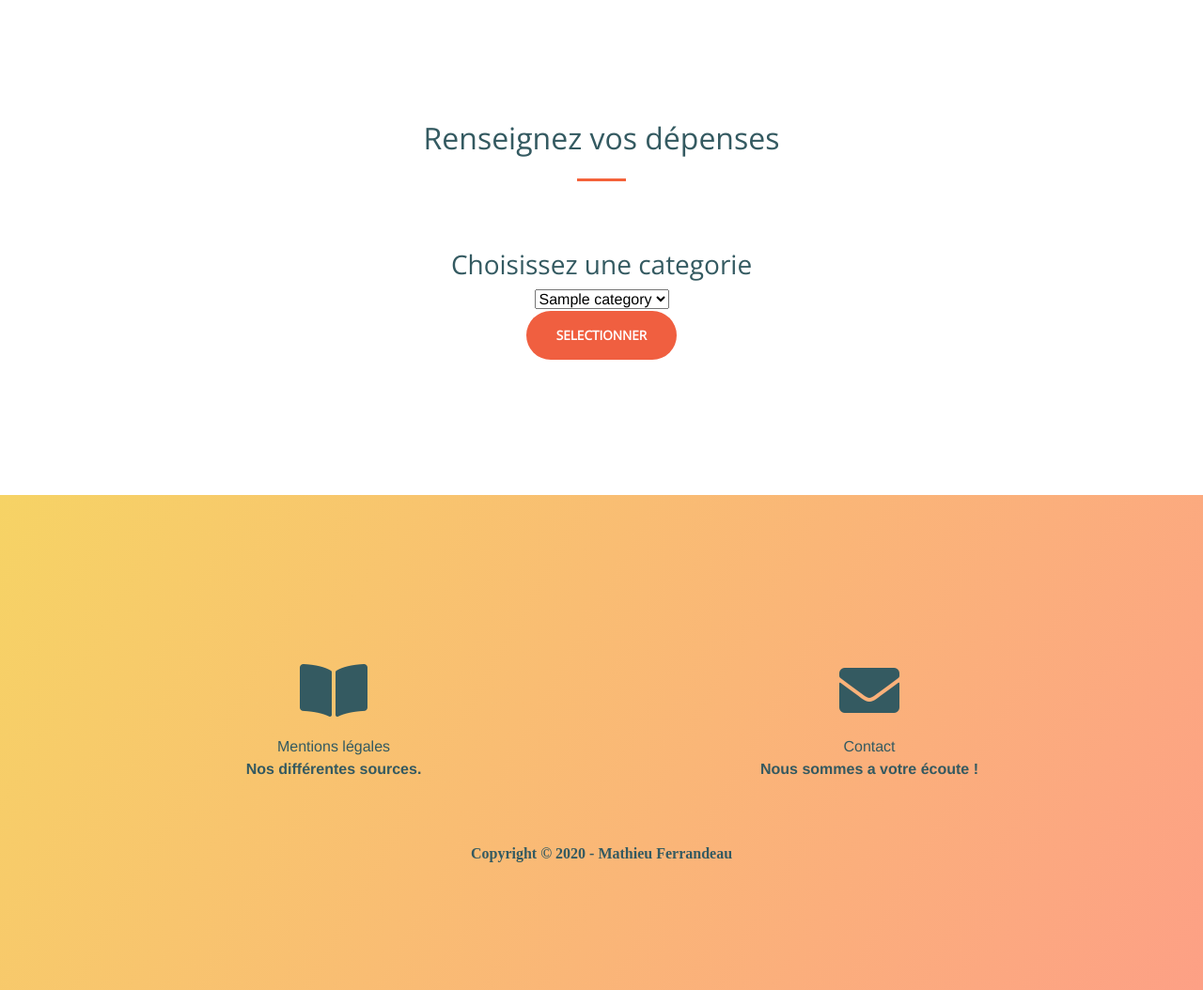
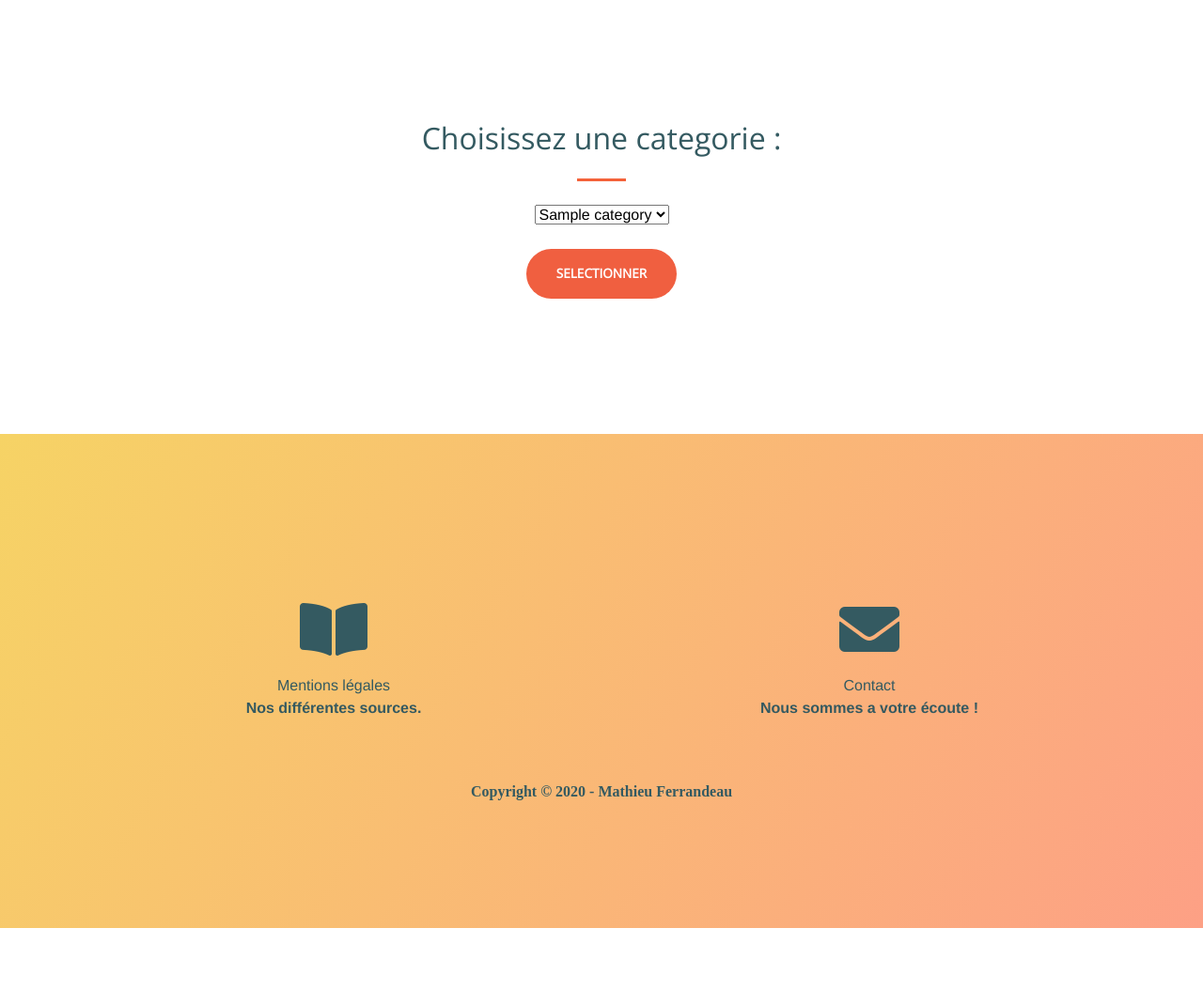
Before and after one commit to MathieuFerrandeau/Project13, a Django app: page /record-outlay/ in a window 1280 px wide. Shown: the part 300-1354 px from the top of the page at 94% size. After the commit the page ends 1288 px from the top, so only its background shows below. Run offline with Django 3.2, Linux system fonts and the light colour scheme; a user stored in the database is signed in; tables that the repository leaves empty hold one stand-in row (values such as "Sample post"); some libraries are stand-ins or nearby versions; some web fonts are replaced.

Commit message:
modifications

```diff
--- a/oc13/spent/templates/spent/record_outlay.html
+++ b/oc13/spent/templates/spent/record_outlay.html
@@ -7,17 +7,17 @@
         <div class="row">
             {% if outlay %}
             <div class="col-lg-12 text-center">
-            <h2 class="section-heading">{{category_choose.name}}</h2>
+            <h2 class="section-heading">{{category_choose.name}} :</h2>
             <hr class="divider my-4">
           </div>
             {% elif outlay_selected %}
             <div class="col-lg-12 text-center">
-            <h2 class="section-heading">{{outlay_selected.name}}</h2>
+            <h2 class="section-heading">{{outlay_selected.name}} :</h2>
             <hr class="divider my-4">
           </div>
             {% else %}
           <div class="col-lg-12 text-center">
-            <h2 class="section-heading">Renseignez vos dépenses</h2>
+            <h2 class="section-heading">Choisissez une categorie :</h2>
             <hr class="divider my-4">
           </div>
             {% endif %}
@@ -29,8 +29,6 @@
             {% elif outlay_selected %}
             {% else %}
                <div class="col-lg-12 col-md-9 text-center">
-            <div class="service-box mt-5 mx-auto">
-              <h3>Choisissez une categorie</h3>
               <form id="cat_form"  action="{% url 'spent:record_outlay' %}" method="post" accept-charset="utf-8">
                   {% csrf_token %}
                 <select id="cat_id" name="cat_list">
@@ -38,7 +36,7 @@
                   <option value="{{all_categories.id}}">{{all_categories.name}}</option>
 		        {% endfor %}
                   </select>
-                 <div class="form-group">
+                 <div class="form-group service-box mt-4 mx-auto">
                 <button class="btn btn-primary btn-xl mt-50" type="submit">Selectionner</button>
             </div>
                 </form>
@@ -47,8 +45,6 @@
             {% endif %}
           {% if outlay %}
           <div class="col-lg-12 col-md-9 text-center">
-            <div class="service-box mt-5 mx-auto">
-              <h3>Choisissez une dépense</h3>
                <form id="outlay_form"  action="{% url 'spent:record_outlay' %}" method="post" accept-charset="utf-8">
                    {% csrf_token %}
                 <select id="outlay_list" name="outlay_list">
@@ -56,33 +52,31 @@
                   <option value="{{outlay_cat_selected.id}}">{{outlay_cat_selected.name}}</option>
 		        {% endfor %}
                   </select>
-                   <div class="form-group">
+                   <div class="form-group service-box mt-4 mx-auto">
                 <button class="btn btn-primary btn-xl mt-50" type="submit">Selectionner</button>
             </div>
                 </form>
                 {% elif outlay_selected %}
           <div class="col-lg-12 col-md-9 text-center">
-            <div class="service-box mt-5 mx-auto">
               <form method="POST">
             {% csrf_token %}
             <div class="fieldWrapper my-label">
-                <label for="{{ form.amount.id_for_label }}">test</label>
+                <label for="{{ form.amount.id_for_label }}">Montant</label>
                 {{ form.amount }}
                 </div>
 
             <div class="fieldWrapper my-label">
-                <label for="{{ form.payment_method.id_for_label }}">moyen de paiement</label>
+                <label for="{{ form.payment_method.id_for_label }}">Moyen de paiement</label>
                 {{ form.payment_method }}
             </div>
 
             <div class="fieldWrapper my-label">
-                <label for="{{ form.payment_date.id_for_label }}">date de paiement</label>
+                <label for="{{ form.payment_date.id_for_label }}">Date de paiement</label>
                 {{ form.payment_date }}
             </div>
 
-
-            <div class="form-group">
-                <button class="btn btn-primary btn-xl mt-50" type="submit" id="outlay_field" name="outlay_field" value="{{outlay_selected.name}}" >S'inscrire</button>
+            <div class="form-group service-box mt-4 mx-auto">
+                <button class="btn btn-primary btn-xl mt-50" type="submit" id="outlay_field" name="outlay_field" value="{{outlay_selected.name}}" >Enregistrer</button>
             </div>
         </form>
             </div>
```
